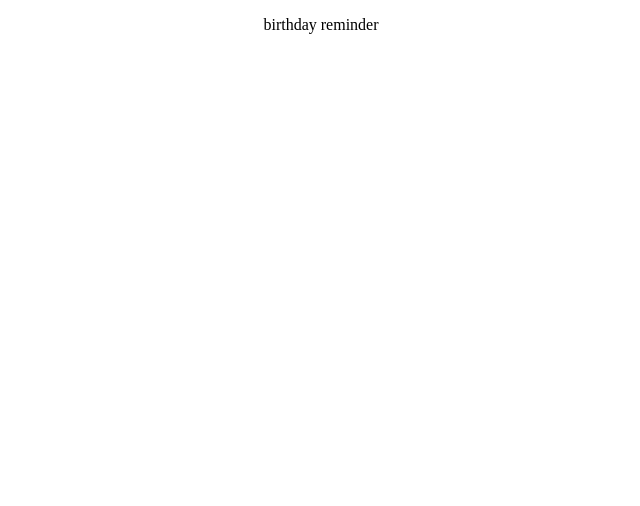
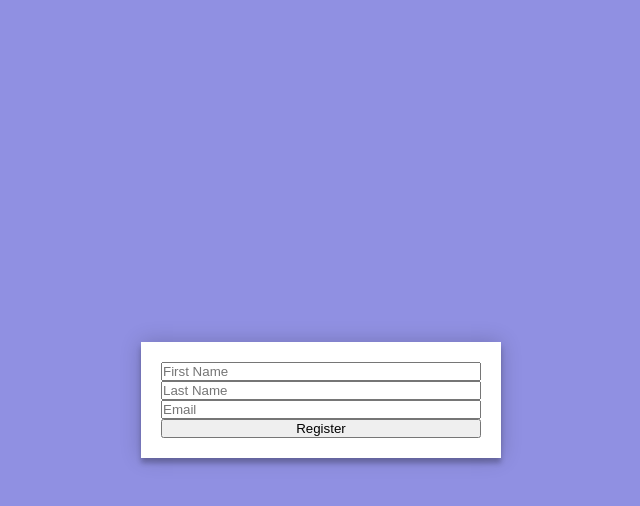
Before and after one commit to ciwwan1980/basic-form-hooks, a React (Create React App) app: page / in a window 1280 px wide. Shown: the top 506 px of the page, without its empty margins (319-959 px from the left). Built offline with nearby package versions, Linux system fonts and the light colour scheme.

Commit message:
formField-with-styling-body&&form_flex

```diff
--- a/src/App.js
+++ b/src/App.js
@@ -1,12 +1,38 @@
 import React from 'react';
-import logo from './logo.svg';
 import './App.css';
 
 function App() {
   return (
-    <div className="App">
+    <div className="form-container">
 
-  <p>birthday reminder</p>
+    <form className="register-form">
+    <input
+          id="first-name"
+          class=""
+          type="text"
+          placeholder="First Name"
+          name="firstName"
+        />
+
+     <input
+          id="last-name"
+          class=""
+          type="text"
+          placeholder="Last Name"
+          name="lastName"
+        />
+         <input
+          id="email"
+          class=""
+          type="text"
+          placeholder="Email"
+          name="email"
+        />
+
+        <button class="form-field" type="submit">
+          Register
+        </button>
+    </form>
     </div>
   );
 }
--- a/src/index.css
+++ b/src/index.css
@@ -0,0 +1,30 @@
+
+*{
+  margin:0;
+  padding:0;
+  box-sizing: border-box;
+
+}
+body {
+  background: rgb(144, 144, 226);
+  display: flex;
+  min-height: 100vh;
+  justify-content: center;
+  align-items: center;
+}
+
+
+.form-container {
+  width: 360px;
+  background-color: white;
+  margin: auto;
+  box-shadow: 0 0 20px 0 rgba(0, 0, 0, 0.2), 0 5px 5px 0 rgba(0, 0, 0, 0.24);
+  padding: 10px;
+}
+
+.register-form {
+  display: flex;
+  flex-direction: column;
+  justify-content: space-evenly;
+  padding: 10px;
+}
```
